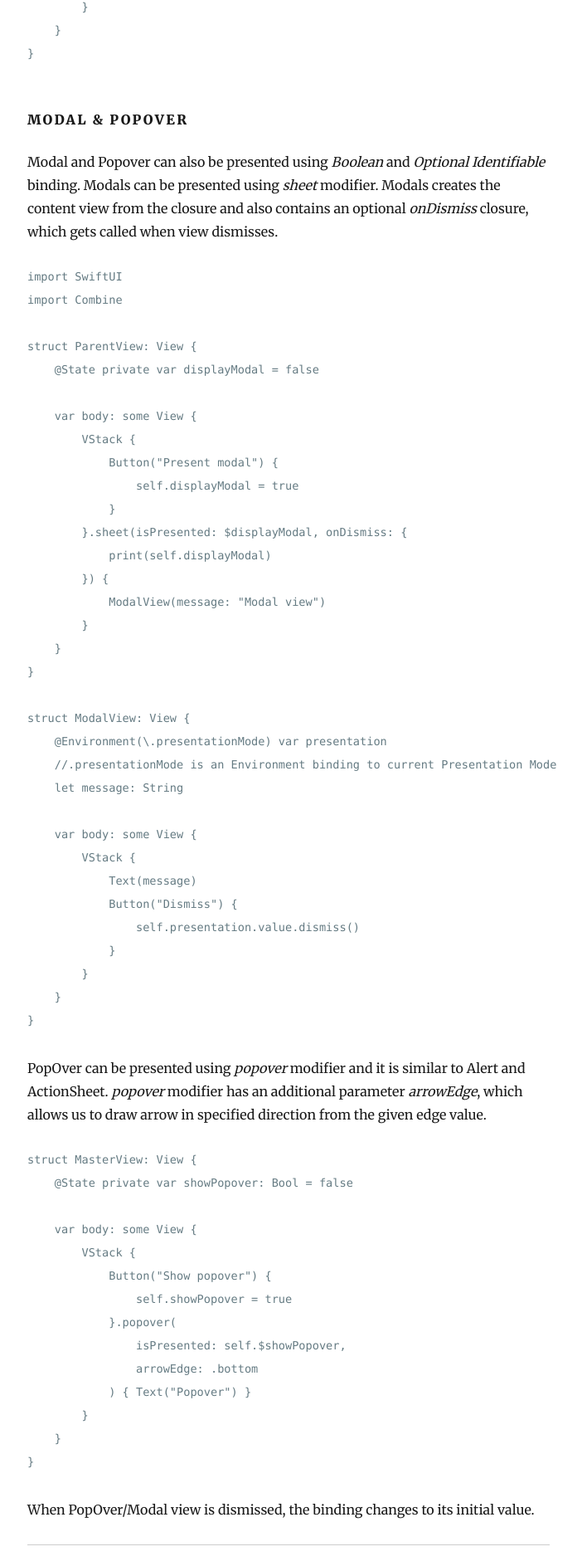
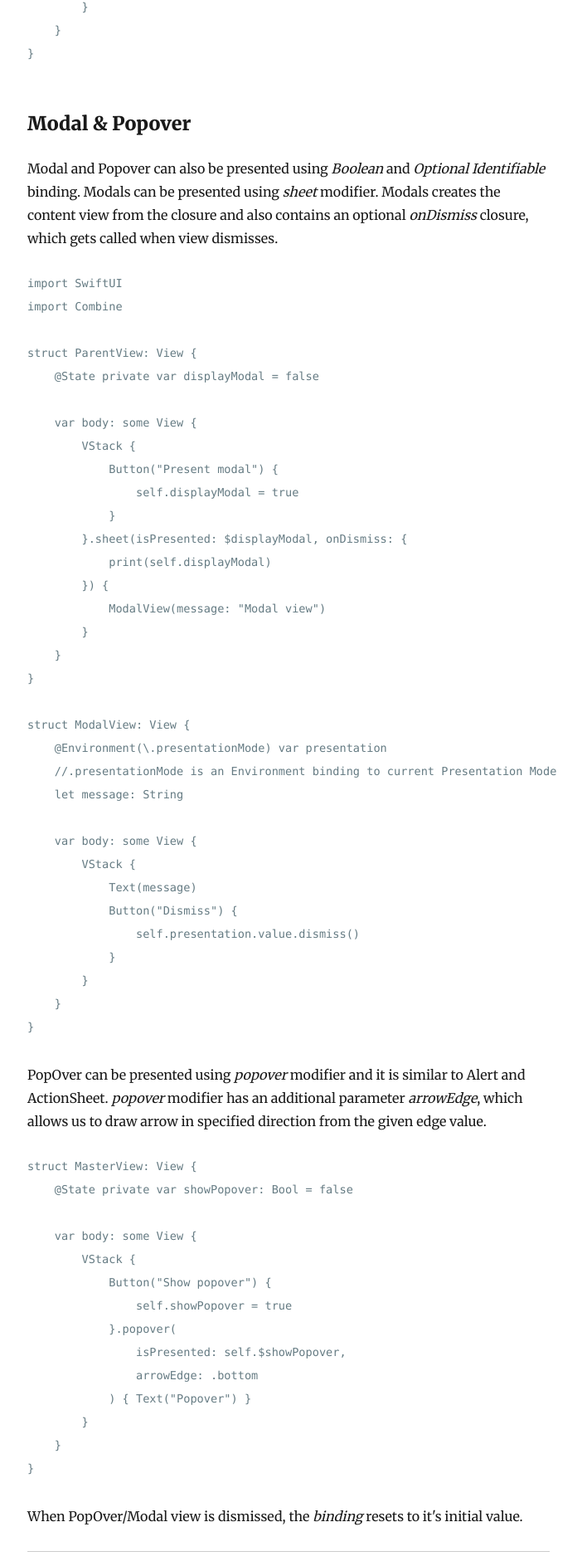
Before and after one commit to Saraavana/elsaravana, a Gatsby site: page /blog/presenting-views-and-popovers-in-swiftui/ in a window 1280 px wide. Shown: the part 2453-4340 px from the top of the page at 83% size, without its empty margins (292-994 px from the left). Built offline with nearby package versions, Linux system fonts and the light colour scheme; Gatsby itself is replaced by a stand-in of ours; some packages are replaced by stand-ins of ours; code samples lack their colours.

Commit message:
Changes to blog on Aug 25, 2019

````diff
--- a/content/blog/presenting-views-and-popovers-in-swiftui/index.md
+++ b/content/blog/presenting-views-and-popovers-in-swiftui/index.md
@@ -81,7 +81,7 @@ struct ParentView: View {
 }
 ```
 
-#### Modal & Popover
+### Modal & Popover
 Modal and Popover can also be presented using *Boolean* and *Optional Identifiable* binding. Modals can be presented using *sheet* modifier. Modals creates the content view from the closure and also contains an optional *onDismiss* closure, which gets called when view dismisses.
 ``` Swift
 import SwiftUI
@@ -135,4 +135,4 @@ struct MasterView: View {
     }
 }
 ```
-When PopOver/Modal view is dismissed, the binding changes to its initial value.
+When PopOver/Modal view is dismissed, the *binding* resets to it's initial value.
````
